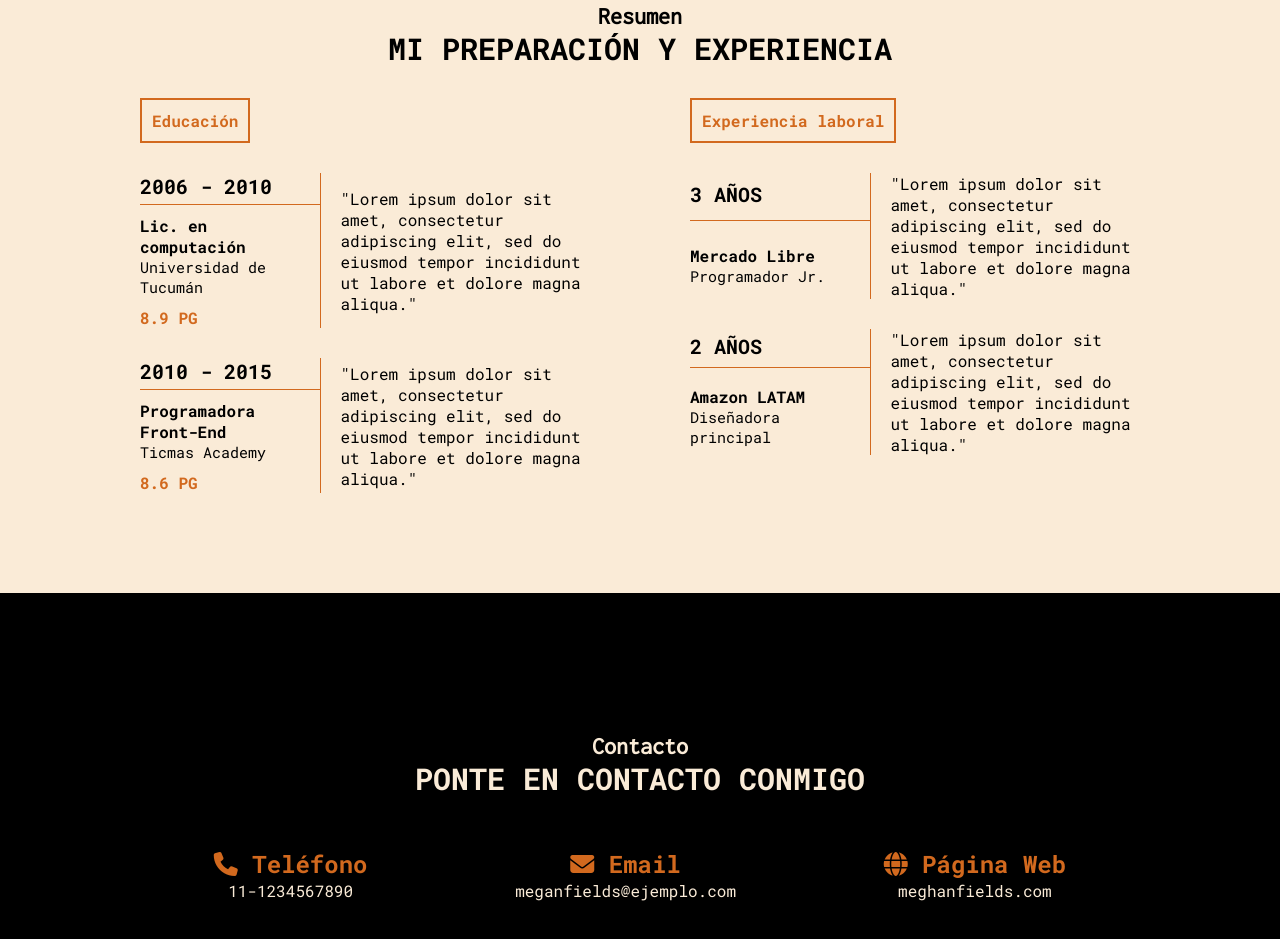
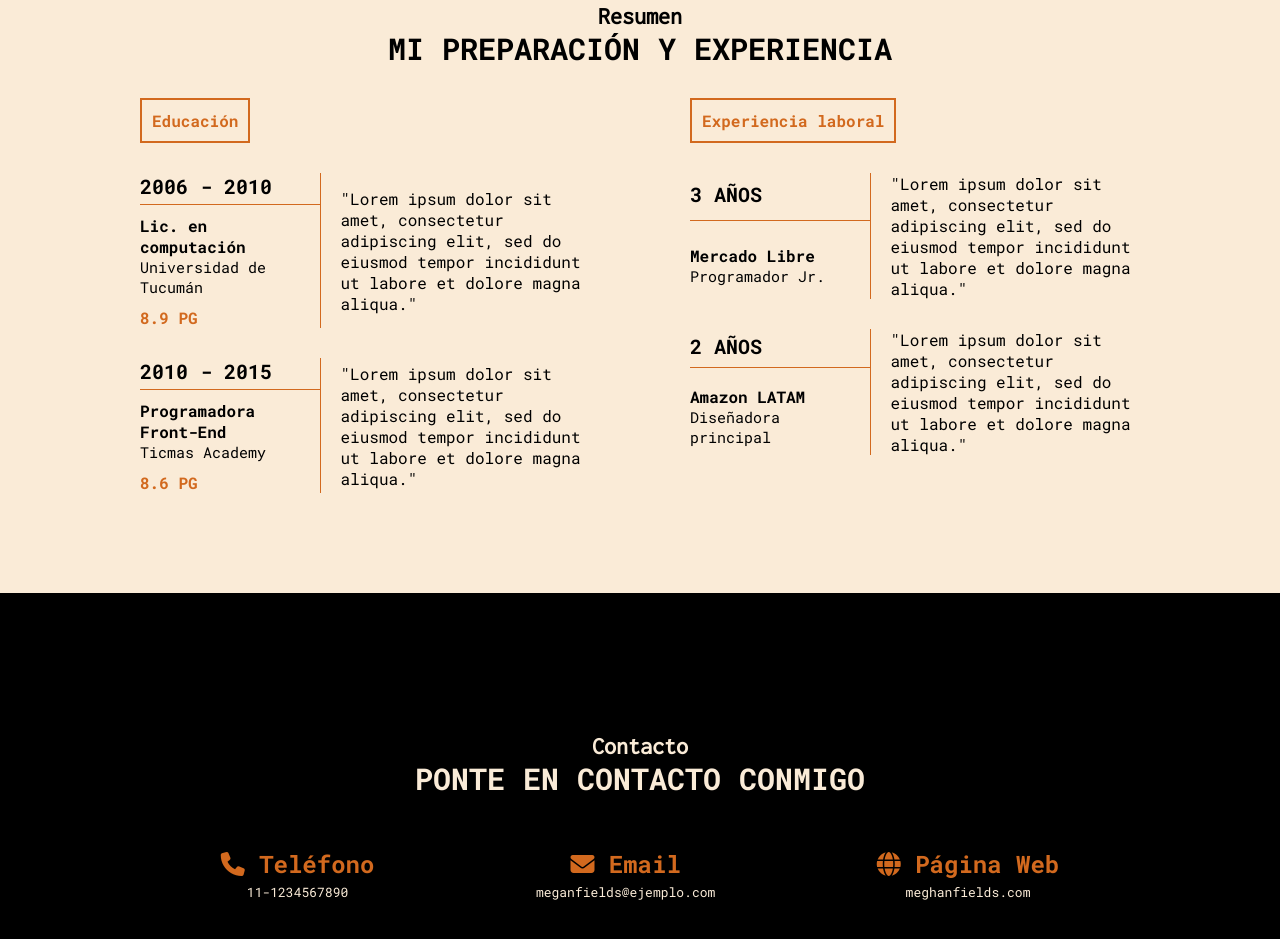
Before and after one commit to DariAguero/Curriculum-Vitae-1---Dari-Aguero, a plain HTML site: page index.html in a window 1280 px wide. Shown: the part 1726-2665 px from the top of the page. Drawn offline with Linux system fonts and the light colour scheme.

Commit message:
Update estilo.css

```diff
--- a/estilo.css
+++ b/estilo.css
@@ -345,6 +345,13 @@ transform: translateX(-50%);
     color: chocolate;
 }
 
+.contacto .contenido-seccion .fila .col span{
+    color: antiquewhite
+    display: block;
+    text-align: center;
+    font-size: small;
+}
+
 @media screen and (max-width: 800px){
     .habilidades .contenido-seccion .fila{
         display: block;
```
